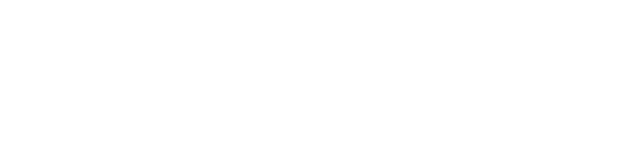
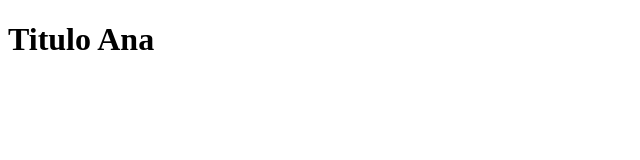
Before and after one commit to AnaBeatriz20024/aulahtml, a plain HTML site: page index.html in a window 1280 px wide. Shown: the whole page, without its empty margins (0-640 px from the left). Drawn offline with Linux system fonts and the light colour scheme.

Commit message:
alterei body com titulo h1

```diff
--- a/index.html
+++ b/index.html
@@ -3,9 +3,9 @@
 <head>
     <meta charset="UTF-8">
     <meta name="viewport" content="width=device-width, initial-scale=1.0">
-    <title>Document</title>
+    <title>Aula Html 2</title>
 </head>
 <body>
-
+    <h1> Titulo Ana</h1>
 </body>
 </html>
```
